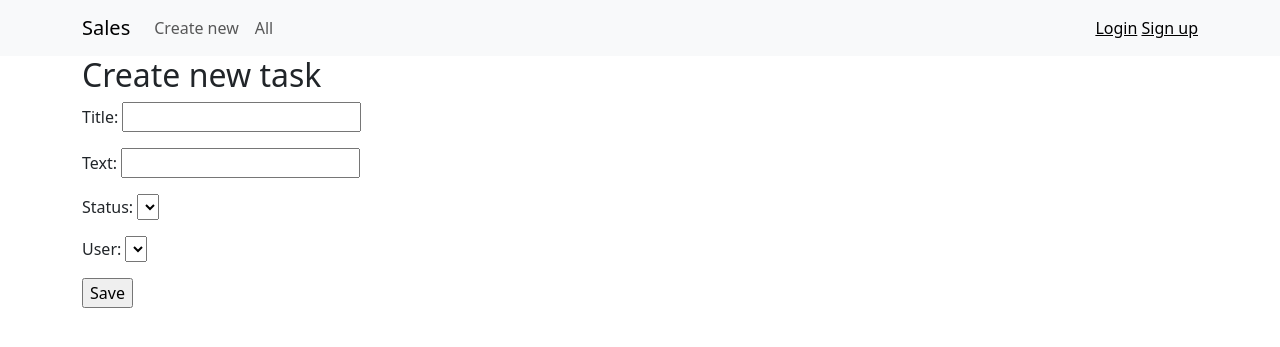
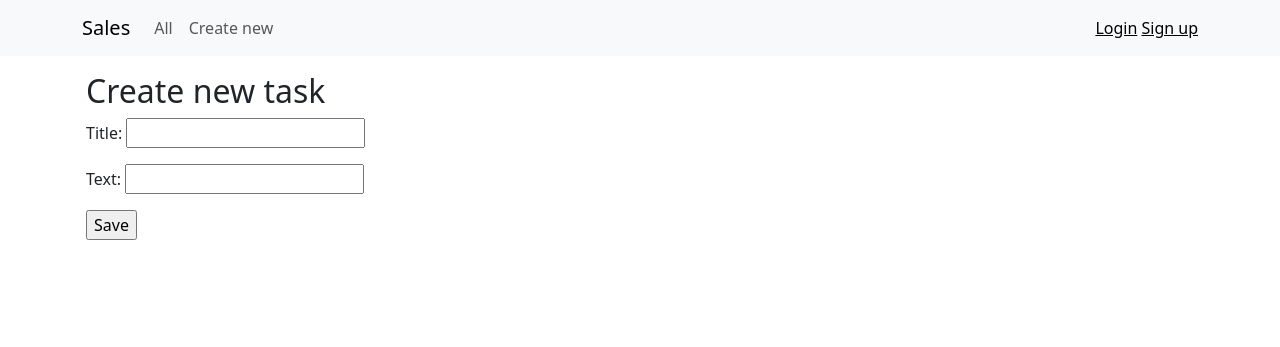
Before and after one commit to igor-gorovenko/pet_sales_funnel, a Django app: page /add_task/ in a window 1280 px wide. Shown: the top 347 px of the page. Run offline with Django 4.2, Linux system fonts and the light colour scheme; lists and menus that the app fills with data are empty.

Commit message:
fix code, upd model Task, delete model user

```diff
--- a/sales_funnel/sales/admin.py
+++ b/sales_funnel/sales/admin.py
@@ -1,7 +1,6 @@
 from django.contrib import admin
-from .models import Task, Status, User
+from .models import Task, Status
 
 
 admin.site.register(Task)
 admin.site.register(Status)
-admin.site.register(User)
--- a/sales_funnel/sales/forms.py
+++ b/sales_funnel/sales/forms.py
@@ -1,8 +1,5 @@
 from django import forms
-from .models import Status, User
 
 class CreateTaskForm(forms.Form):
     title = forms.CharField(max_length=40)
     text = forms.CharField(max_length=40)
-    status = forms.ChoiceField(choices={})
-    user = forms.ChoiceField(choices={})
--- a/sales_funnel/sales/views.py
+++ b/sales_funnel/sales/views.py
@@ -2,6 +2,8 @@ from django.http import HttpResponseRedirect
 from django.shortcuts import render, get_object_or_404
 from .models import Task, User, Status
 from .forms import CreateTaskForm
+
+DEFAULT_STATUS_ID = 1
 
 
 def index(request):
@@ -25,8 +27,7 @@ def add_task(request):
         new_task = Task()
         new_task.title = request.POST.get('title')
         new_task.text = request.POST.get('text')
-        new_task.status = Status(1)
-        new_task.user = User(2)
+        new_task.status = Status(id=DEFAULT_STATUS_ID)
         new_task.save()
         return HttpResponseRedirect("/")
     else:
--- a/sales_funnel/templates/include/header.html
+++ b/sales_funnel/templates/include/header.html
@@ -7,16 +7,14 @@
         </button>
         <div class="collapse navbar-collapse" id="navbarText">
             <ul class="navbar-nav mr-auto">
-                <li class="nav-item active">
-                    <a class="nav-link" href="#">Create new</a>
+                <li class="nav-item">
+                    <a class="nav-link" href="{% url 'index' %}">All</a>
                 </li>
                 <li class="nav-item active">
-                    <a class="nav-link" href="#">All</a>
+                    <a class="nav-link" href="{% url 'add_task' %}">Create new</a>
                 </li>
             </ul>
         </div>
-
-
         <div class="navbar-text">
             {% if request.user.is_authenticated %}
             <span>Hi, {{ request.user.username }}</span>
--- a/sales_funnel/templates/sales/add_task.html
+++ b/sales_funnel/templates/sales/add_task.html
@@ -4,7 +4,7 @@
 
 {% block content %}
 
-<div class="container">
+<div class="container p-3">
     <form method="POST">
         {% csrf_token %}
         <h2>Create new task</h2>
--- a/sales_funnel/templates/sales/detail_task.html
+++ b/sales_funnel/templates/sales/detail_task.html
@@ -4,7 +4,7 @@
 
 {% block content %}
 
-<div class="container">
+<div class="container p-3">
     <div>
         <a href="{% url 'index' %}">back</a>
     </div>
--- a/sales_funnel/templates/sales/index.html
+++ b/sales_funnel/templates/sales/index.html
@@ -3,7 +3,7 @@
 {% block title %}Tasks{% endblock %}
 
 {% block content %}
-<div class='container'>
+<div class='container p-3'>
     <h1>Tasks</h1>
     <ul>
         {% for task in tasks_list %}
--- a/sales_funnel/user_auth/forms.py
+++ b/sales_funnel/user_auth/forms.py
@@ -1,6 +1,7 @@
 from django import forms
 from django.contrib.auth.models import User
 from django.contrib.auth.forms import UserCreationForm
+
 
 class LoginForm(forms.Form):
     username = forms.CharField(max_length=40)
```
Also changed, not shown: sales_funnel/sales/models.py (+2 -8 lines), sales_funnel/sales/migrations/0002_user_remove_status_slug_remove_task_status_task_user_and_more.py, sales_funnel/sales/migrations/0003_remove_task_user_delete_user.py (added), sales_funnel/sales/migrations/0003_task2.py (deleted), sales_funnel/sales/migrations/0004_delete_task2_alter_task_status_alter_task_user.py (deleted).
